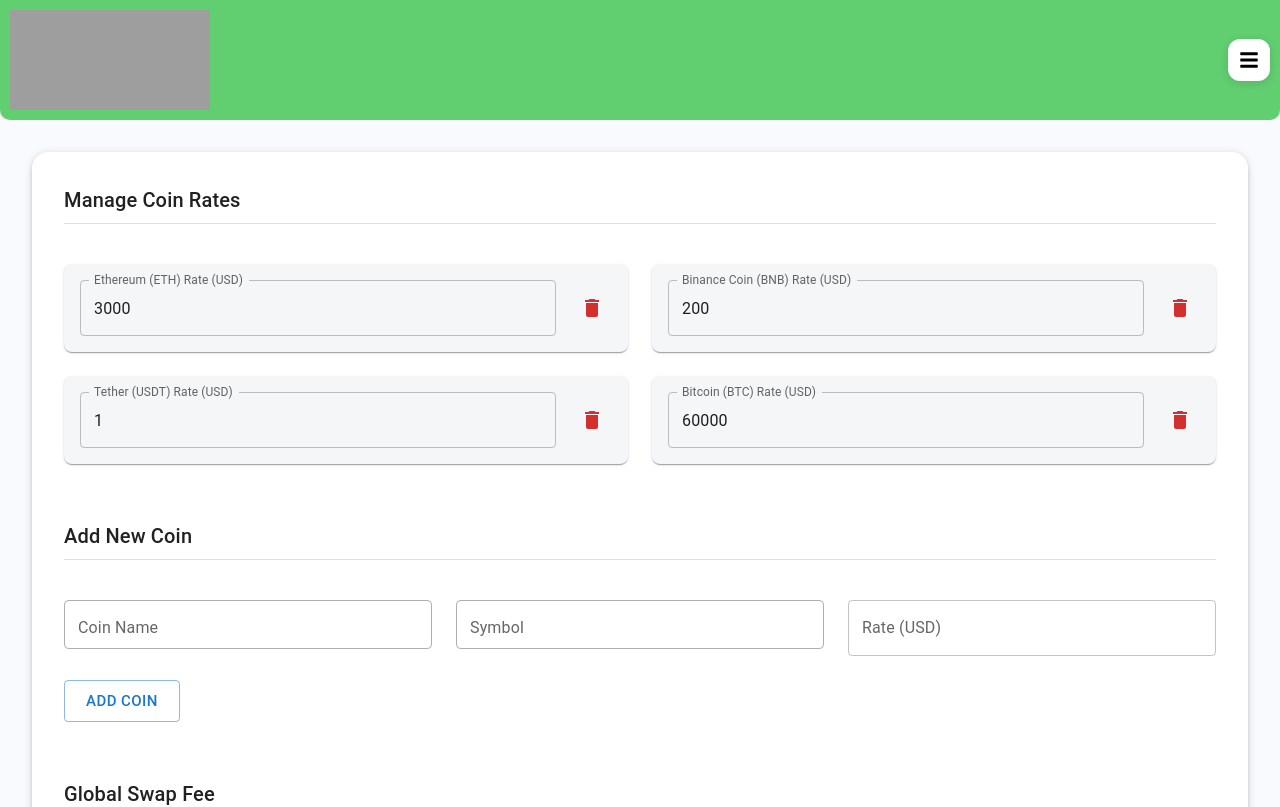
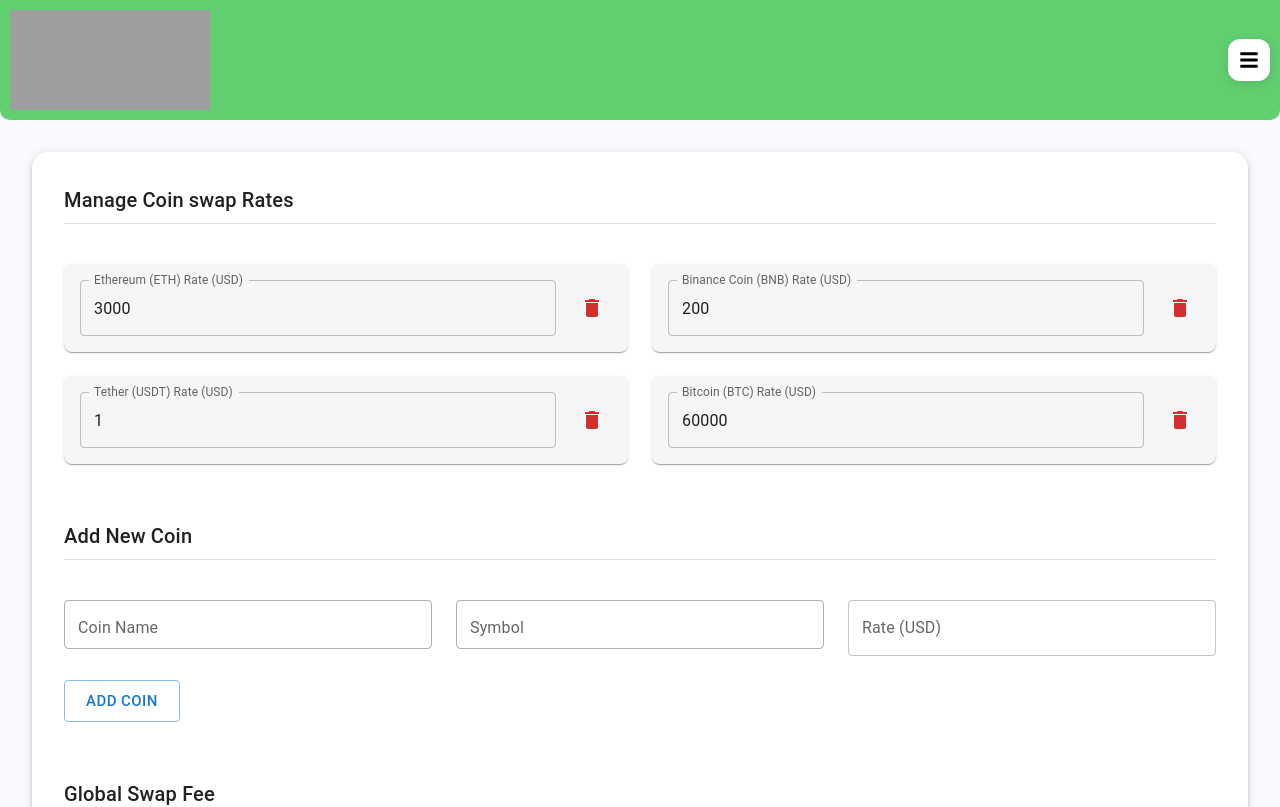
Before and after one commit to Omekagu/thunder, a Next.js app: page /admin/SwappedCoinPage in a window 1280 px wide. Shown: the top 807 px of the page. Built offline with nearby package versions, Linux system fonts and the light colour scheme; grey boxes are pictures that could not be loaded.

Commit message:
coin swap title updated

```diff
--- a/src/pages/admin/SwappedCoinPage.jsx
+++ b/src/pages/admin/SwappedCoinPage.jsx
@@ -60,7 +60,7 @@ export default function SwapSettings () {
           <Grid container spacing={3}>
             <Grid item xs={12}>
               <Typography variant='h6' gutterBottom fontWeight={500}>
-                Manage Coin Rates
+                Manage Coin swap Rates
               </Typography>
               <Divider sx={{ mb: 2 }} />
             </Grid>
```
